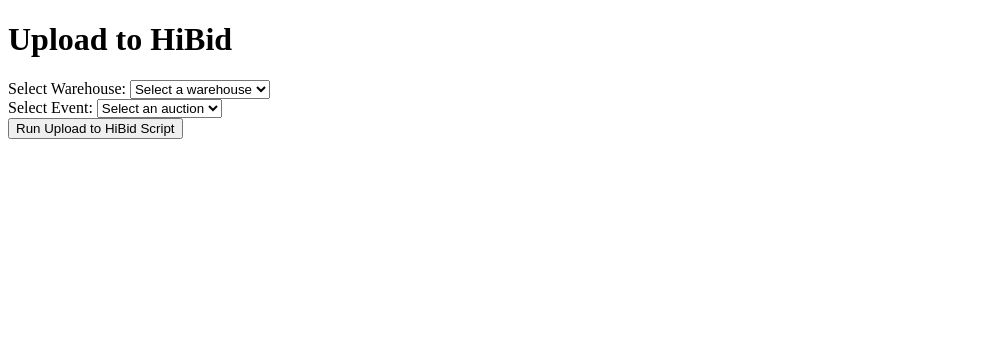
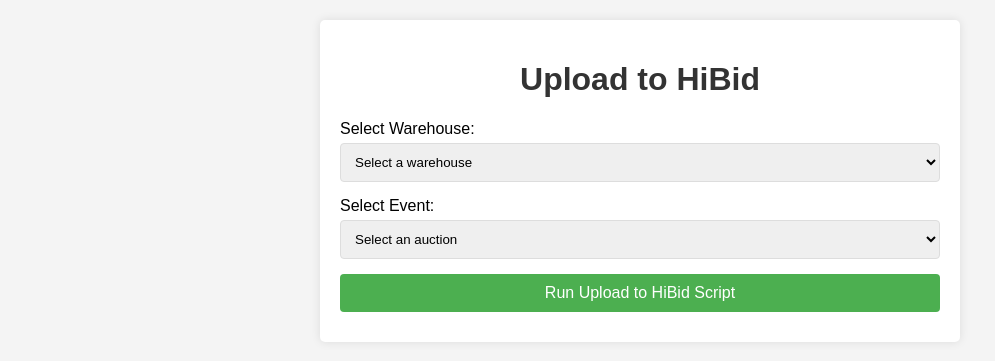
Before and after one commit to PapaMencina/auction-management-portfolio, a Django app: template auction/templates/auction/upload_to_hibid.html in a window 1280 px wide. Shown: the top 361 px of the page, without its empty margins (0-995 px from the left). Run offline with Django 5.2, Linux system fonts and the light colour scheme; the template is opened without the code that fills it, so the values that code supplies are empty.

Commit message:
Progress Bar Functionality Implemented in all Main Scripts - Testing Needed but Functional

```diff
--- a/auction/templates/auction/upload_to_hibid.html
+++ b/auction/templates/auction/upload_to_hibid.html
@@ -4,6 +4,76 @@
     <meta charset="UTF-8">
     <meta name="viewport" content="width=device-width, initial-scale=1.0">
     <title>Upload to HiBid</title>
+    <style>
+        body {
+            font-family: Arial, sans-serif;
+            background-color: #f4f4f4;
+            margin: 0;
+            padding: 20px;
+        }
+        .container {
+            max-width: 600px;
+            margin: 0 auto;
+            background-color: #fff;
+            padding: 20px;
+            border-radius: 5px;
+            box-shadow: 0 0 10px rgba(0, 0, 0, 0.1);
+        }
+        h1 {
+            text-align: center;
+            color: #333;
+        }
+        form div {
+            margin-bottom: 15px;
+        }
+        label {
+            display: block;
+            margin-bottom: 5px;
+        }
+        select, input[type="checkbox"], button {
+            width: 100%;
+            padding: 10px;
+            border: 1px solid #ddd;
+            border-radius: 4px;
+        }
+        input[type="checkbox"] {
+            width: auto;
+        }
+        button {
+            background-color: #4CAF50;
+            color: white;
+            font-size: 16px;
+            border: none;
+            cursor: pointer;
+        }
+        button:hover {
+            background-color: #45a049;
+        }
+        .progress-container {
+            display: none;
+            margin-top: 20px;
+            max-width: 100%;
+            background-color: #f0f0f0;
+            padding: 3px;
+            border-radius: 3px;
+            box-shadow: inset 0 1px 3px rgba(0, 0, 0, .2);
+        }
+        .progress-bar {
+            height: 22px;
+            background-color: #659cef;
+            border-radius: 3px;
+            transition: width 500ms ease-in-out;
+            text-align: center;
+            line-height: 22px;
+            color: white;
+            font-weight: bold;
+        }
+        .status-message {
+            margin-top: 10px;
+            text-align: center;
+            color: #333;
+        }
+    </style>
     <script>
         // Parse the auctions JSON data passed from the view
         const auctions = JSON.parse('{{ auctions|safe }}');
@@ -34,7 +104,8 @@
         function uploadToHiBid(event) {
             event.preventDefault();
             const formData = new FormData(event.target);
-            const resultMessage = document.getElementById('result-message');
+            const resultMessage = document.getElementById('status-message');
+            const progressContainer = document.getElementById('progress-container');
 
             // Add the show_browser value to formData if the element exists
             const showBrowserElement = document.getElementById('show_browser');
@@ -51,15 +122,39 @@
             })
             .then(response => response.json())
             .then(data => {
-                resultMessage.textContent = data.message;
+                if (data.task_id) {
+                    progressContainer.style.display = 'block';
+                    updateProgress(data.task_id);
+                } else {
+                    resultMessage.textContent = data.message || 'An error occurred';
+                }
             })
             .catch(error => {
                 resultMessage.textContent = 'An error occurred: ' + error;
             });
         }
+
+        function updateProgress(taskId) {
+            fetch(`/auction/task_progress/${taskId}/`)
+                .then(response => response.json())
+                .then(data => {
+                    var progressBar = document.getElementById('progress-bar');
+                    var statusMessage = document.getElementById('status-message');
+
+                    progressBar.style.width = data.progress + '%';
+                    progressBar.setAttribute('aria-valuenow', data.progress);
+                    progressBar.textContent = data.progress + '%';
+                    statusMessage.textContent = data.status;
+
+                    if (data.progress < 100) {
+                        setTimeout(() => updateProgress(taskId), 1000);
+                    }
+                });
+        }
     </script>
 </head>
 <body>
+    <div class="container">
         <h1>Upload to HiBid</h1>
         <form method="post" onsubmit="uploadToHiBid(event)">
             {% csrf_token %}
@@ -81,12 +176,18 @@
             </div>
             {% if can_use_show_browser %}
             <div>
-            <label for="show_browser">Show Browser:</label>
+                <label for="show_browser">
                     <input type="checkbox" id="show_browser" name="show_browser" value="1">
+                    Show Browser
+                </label>
             </div>
             {% endif %}
             <button type="submit">Run Upload to HiBid Script</button>
         </form>
-    <div id="result-message"></div>
+        <div class="progress-container" id="progress-container">
+            <div class="progress-bar" id="progress-bar" role="progressbar" style="width: 0%;" aria-valuenow="0" aria-valuemin="0" aria-valuemax="100">0%</div>
+        </div>
+        <div class="status-message" id="status-message"></div>
+    </div>
 </body>
 </html>
```
Also changed, not shown: auction/resources/hibid_csv/94887234_hibid.csv (added, +13 -0 lines), auction/scripts/upload_to_hibid.py (+50 -45 lines), auction/views.py (+7 -0 lines), auction/resources/hibid_images/hibid stock/1_1.jpg (added), auction/resources/hibid_images/hibid stock/2_1.jpg (added). Lines whose indentation alone changed are shown as unchanged.
